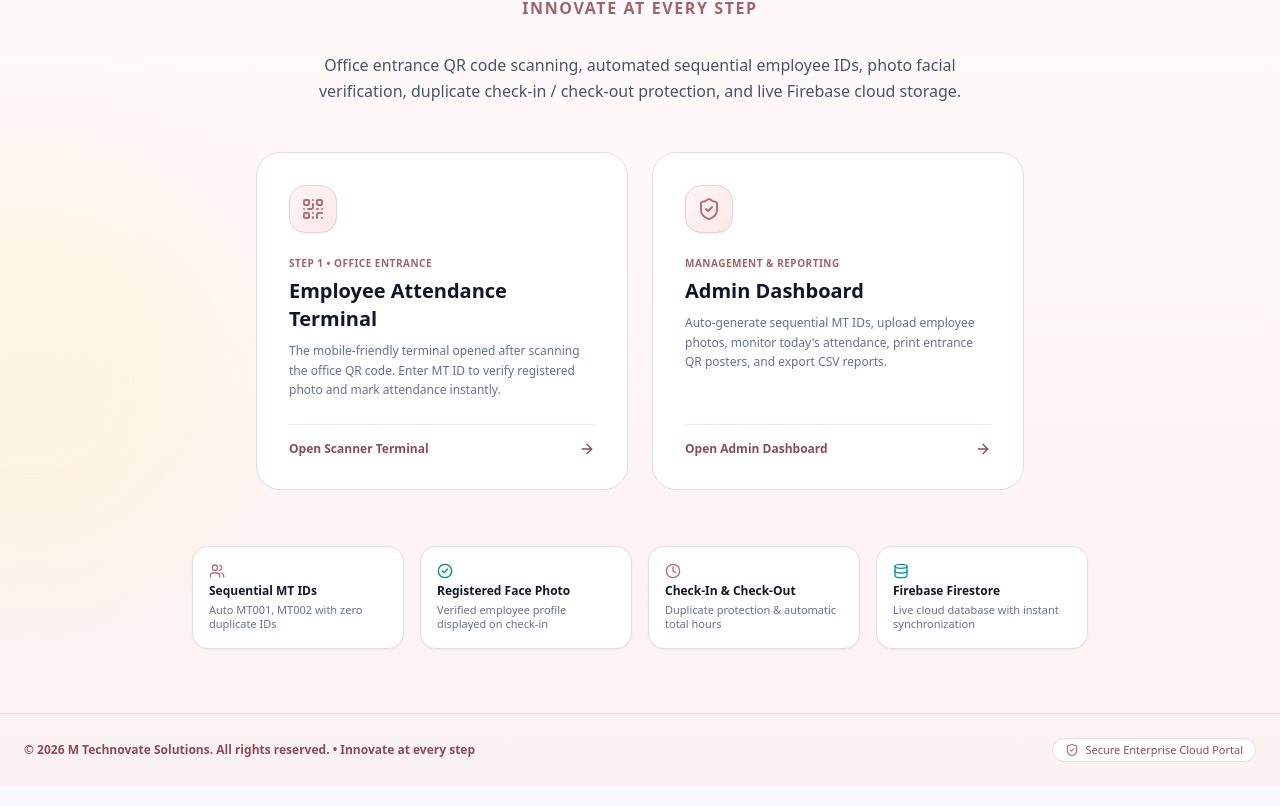
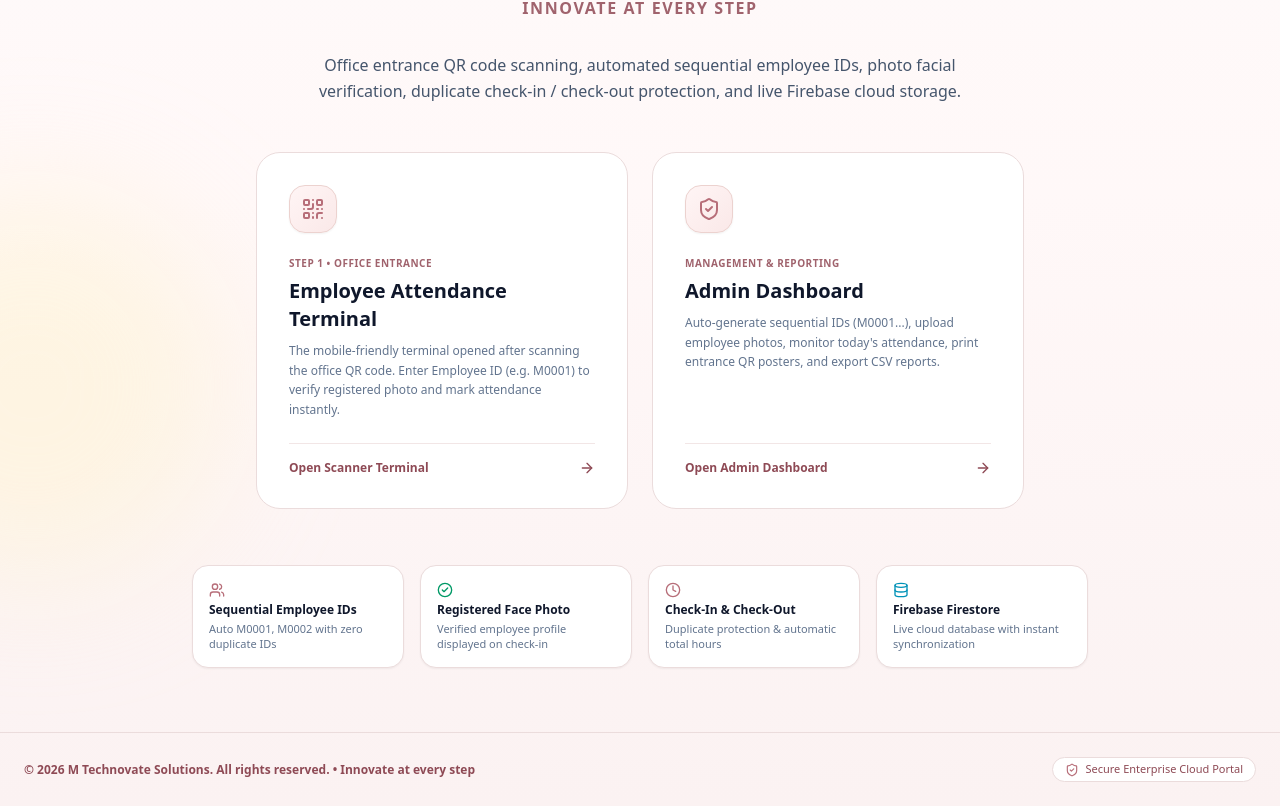
Before and after one commit to sankarajothiK/MTechnovate-Attendance, a Next.js app: page / in a window 1280 px wide. Shown: the part 417-1223 px from the top of the page. Built offline with nearby package versions, Linux system fonts and the light colour scheme; sample sign-in values are in the browser's storage.

Commit message:
feat: change employee ID auto-generation format to M0001

```diff
--- a/src/app/admin/employees/page.tsx
+++ b/src/app/admin/employees/page.tsx
@@ -160,7 +160,7 @@ export default function EmployeesPage() {
             <div className="relative w-full sm:w-64">
               <input
                 type="text"
-                placeholder="Search by name, MT ID, title..."
+                placeholder="Search by name, ID (e.g. M0001), title..."
                 value={searchTerm}
                 onChange={(e) => setSearchTerm(e.target.value)}
                 className="w-full pl-9 pr-3.5 py-2 bg-slate-50 border border-slate-200 rounded-xl text-xs font-medium text-slate-800 placeholder:text-slate-400 focus:outline-none focus:ring-2 focus:ring-blue-500"
--- a/src/app/api/employees/route.ts
+++ b/src/app/api/employees/route.ts
@@ -19,7 +19,7 @@ export async function GET() {
         employees.push(data);
       }
     });
-    // Sort by employee ID MT001, MT002...
+    // Sort by employee ID M0001, M0002...
     employees.sort((a, b) => a.employeeId.localeCompare(b.employeeId));
     return NextResponse.json({ success: true, employees });
   } catch (error: unknown) {
--- a/src/app/attendance/page.tsx
+++ b/src/app/attendance/page.tsx
@@ -85,7 +85,7 @@ export default function AttendancePage() {
   ) => {
     const targetId = employeeId.trim().toUpperCase();
     if (!targetId) {
-      setErrorMessage('Please enter your Employee ID (e.g. MT001)');
+      setErrorMessage('Please enter your Employee ID (e.g. M0001)');
       setStatusType('NOT_FOUND');
       return;
     }
@@ -176,7 +176,7 @@ export default function AttendancePage() {
   const handleFormSubmit = (e: React.FormEvent) => {
     e.preventDefault();
     if (!employeeId.trim()) {
-      setErrorMessage('Please enter your Employee ID (e.g. MT001)');
+      setErrorMessage('Please enter your Employee ID (e.g. M0001)');
       setStatusType('NOT_FOUND');
       return;
     }
@@ -318,13 +318,13 @@ export default function AttendancePage() {
                       required
                       autoFocus
                       maxLength={10}
-                      placeholder="e.g. MT001"
+                      placeholder="e.g. M0001"
                       value={employeeId}
                       onChange={(e) => setEmployeeId(e.target.value.toUpperCase())}
                       className="w-full px-4 py-3.5 bg-[#fdfbfb] border-2 border-[#ebdcdc] hover:border-[#c5838d] focus:border-[#b76e79] focus:ring-4 focus:ring-[#b76e79]/15 rounded-2xl font-mono text-lg font-black text-slate-900 tracking-widest placeholder:text-slate-400 placeholder:font-sans placeholder:font-normal placeholder:text-sm focus:outline-none transition-all shadow-inner"
                     />
                     <span className="absolute right-3.5 top-3.5 px-2.5 py-1 rounded-lg bg-[#fff5f5] text-[#8e4a55] border border-[#ecd2cf] text-xs font-mono font-bold">
-                      MT
+                      M
                     </span>
                   </div>
                 </div>
--- a/src/app/page.tsx
+++ b/src/app/page.tsx
@@ -127,7 +127,7 @@ export default function HomePage() {
                   Employee Attendance Terminal
                 </h3>
                 <p className="text-xs text-slate-500 mt-2 leading-relaxed">
-                  The mobile-friendly terminal opened after scanning the office QR code. Enter MT ID to verify registered photo and mark attendance instantly.
+                  The mobile-friendly terminal opened after scanning the office QR code. Enter Employee ID (e.g. M0001) to verify registered photo and mark attendance instantly.
                 </p>
               </div>
             </div>
@@ -156,7 +156,7 @@ export default function HomePage() {
                   Admin Dashboard
                 </h3>
                 <p className="text-xs text-slate-500 mt-2 leading-relaxed">
-                  Auto-generate sequential MT IDs, upload employee photos, monitor today&apos;s attendance, print entrance QR posters, and export CSV reports.
+                  Auto-generate sequential IDs (M0001...), upload employee photos, monitor today&apos;s attendance, print entrance QR posters, and export CSV reports.
                 </p>
               </div>
             </div>
@@ -172,8 +172,8 @@ export default function HomePage() {
         <div className="grid grid-cols-1 xs:grid-cols-2 sm:grid-cols-4 gap-3 sm:gap-4 max-w-4xl mx-auto pt-6 text-left text-xs">
           <div className="p-4 rounded-2xl bg-white border border-[#ebdcdc] shadow-xs space-y-1">
             <Users className="w-4 h-4 text-[#b76e79]" />
-            <p className="font-bold text-slate-900">Sequential MT IDs</p>
-            <p className="text-[11px] text-slate-500">Auto MT001, MT002 with zero duplicate IDs</p>
+            <p className="font-bold text-slate-900">Sequential Employee IDs</p>
+            <p className="text-[11px] text-slate-500">Auto M0001, M0002 with zero duplicate IDs</p>
           </div>
 
           <div className="p-4 rounded-2xl bg-white border border-[#ebdcdc] shadow-xs space-y-1">
--- a/src/components/AddEmployeeModal.tsx
+++ b/src/components/AddEmployeeModal.tsx
@@ -83,7 +83,7 @@ export default function AddEmployeeModal({
         })
         .catch((err) => {
           console.error(err);
-          setEmployeeId('MT001');
+          setEmployeeId('M0001');
         })
         .finally(() => setLoadingId(false));
     }
--- a/src/components/QRCodeModal.tsx
+++ b/src/components/QRCodeModal.tsx
@@ -196,9 +196,9 @@ export default function QRCodeModal({ isOpen, onClose }: QRCodeModalProps) {
                 <span className="w-6 h-6 rounded-full bg-cyan-600 text-white font-bold text-xs flex items-center justify-center">
                   2
                 </span>
-                <p className="font-bold text-xs text-slate-200">Enter MT ID</p>
+                <p className="font-bold text-xs text-slate-200">Enter Employee ID</p>
                 <p className="text-[11px] text-slate-400">
-                  Enter your registered ID (e.g. <strong className="text-cyan-300">MT001</strong>)
+                  Enter your registered ID (e.g. <strong className="text-cyan-300">M0001</strong>)
                 </p>
               </div>
 
--- a/src/lib/db.ts
+++ b/src/lib/db.ts
@@ -173,7 +173,7 @@ export async function getEmployeeByEmployeeId(empId: string): Promise<Employee |
 
 /**
  * Automatically computes the next sequential Employee ID:
- * MT001 -> MT002 -> MT003...
+ * M0001 -> M0002 -> M0003...
  * Checks database to prevent duplicate IDs.
  */
 export async function getNextEmployeeId(): Promise<string> {
@@ -181,7 +181,7 @@ export async function getNextEmployeeId(): Promise<string> {
   let maxNumber = 0;
 
   for (const emp of employees) {
-    const match = emp.employeeId.match(/^MT(\d+)$/i);
+    const match = emp.employeeId.match(/^M(\d+)$/i);
     if (match) {
       const num = parseInt(match[1], 10);
       if (!isNaN(num) && num > maxNumber) {
@@ -191,8 +191,8 @@ export async function getNextEmployeeId(): Promise<string> {
   }
 
   const nextNum = maxNumber + 1;
-  const padded = String(nextNum).padStart(3, '0');
-  return `MT${padded}`;
+  const padded = String(nextNum).padStart(4, '0');
+  return `M${padded}`;
 }
 
 export async function createEmployee(
--- a/src/types/index.ts
+++ b/src/types/index.ts
@@ -1,6 +1,6 @@
 export interface Employee {
   id: string;
-  employeeId: string; // MT001, MT002, etc. (Unique)
+  employeeId: string; // M0001, M0002, etc. (Unique)
   name: string;
   photoUrl: string;
   department: string;
```
